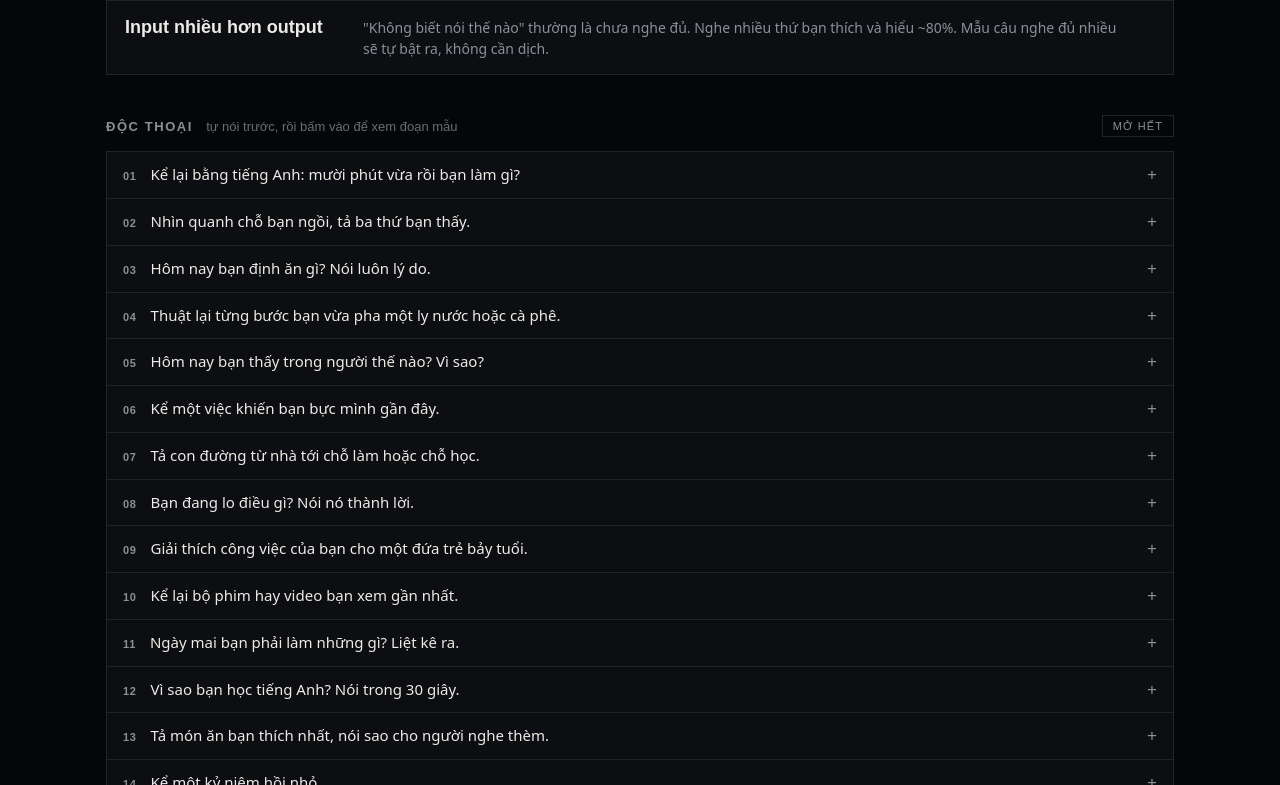
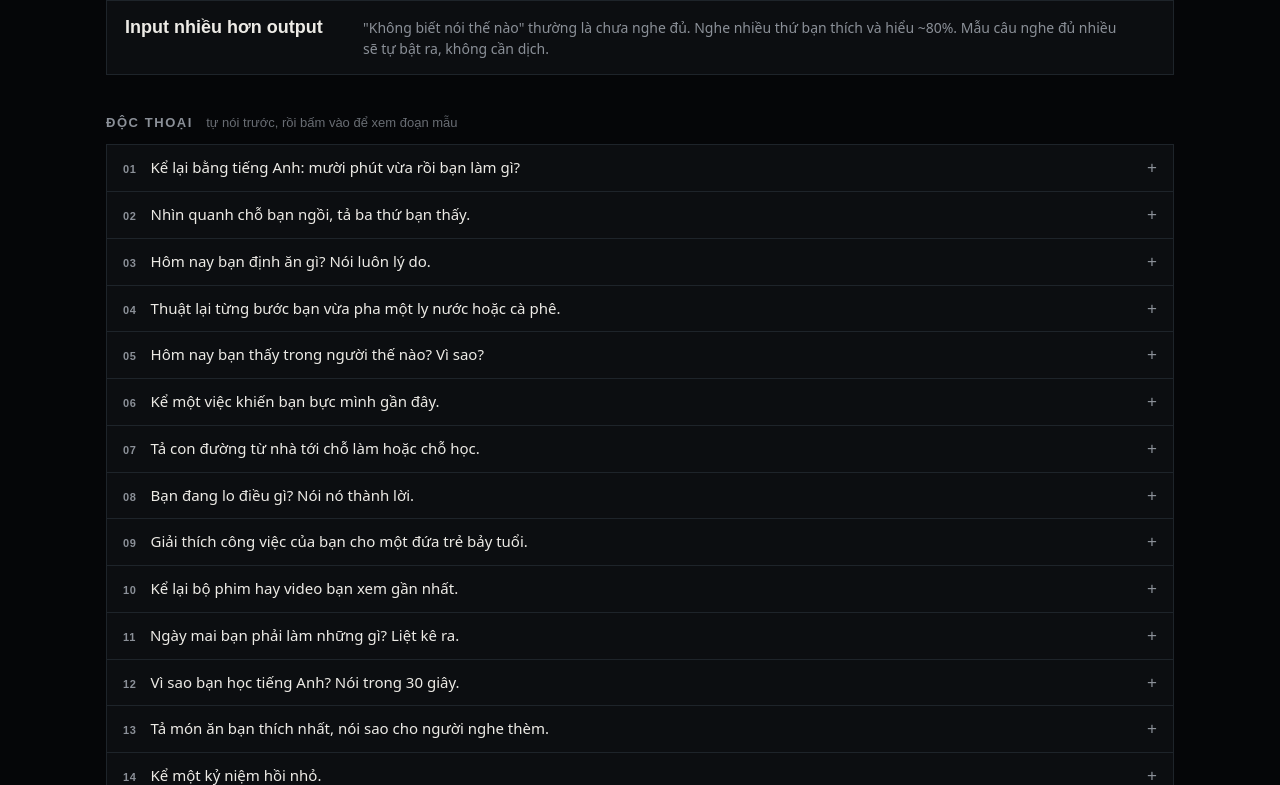
Before and after one commit to tmniosc/language_study, a plain HTML site: page english_study/src/en-speak/index.html in a window 1280 px wide. Shown: the part 995-1780 px from the top of the page. Drawn offline with Linux system fonts and the light colour scheme; a web font is replaced by a local one.

Commit message:
en-speak: mở một mục thì các mục khác đóng, bỏ nút Mở hết / Gập hết
Co-Authored-By: Claude Opus 5.5 <noreply@anthropic.com>

```diff
--- a/english_study/src/en-speak/app.js
+++ b/english_study/src/en-speak/app.js
@@ -47,23 +47,16 @@
     ).join("");
   }
 
-  // Nút "Mở hết / Gập hết" của từng mục.
-  document.querySelectorAll("[data-toggle]").forEach(btn => {
-    const list = document.getElementById(btn.dataset.toggle);
+  // Mỗi danh sách chỉ mở một mục: mở mục này thì đóng các mục còn lại. Mục đóng phía trên
+  // làm trang co lại, nên kéo mục vừa mở vào khung nhìn nếu nó trôi lên quá mép trên.
+  [self, bank].forEach(list => {
     if(!list) return;
-    const sync = () => {
-      const all = list.querySelectorAll("details"), open = list.querySelectorAll("details[open]");
-      const full = all.length > 0 && open.length === all.length;
-      btn.textContent = full ? "Gập hết" : "Mở hết";
-      btn.setAttribute("aria-pressed", full ? "true" : "false");
-    };
-    btn.addEventListener("click", () => {
-      const all = list.querySelectorAll("details");
-      const full = list.querySelectorAll("details[open]").length === all.length;
-      all.forEach(d => { d.open = !full; });
-      sync();
-    });
-    list.addEventListener("toggle", sync, true);
-    sync();
+    list.addEventListener("toggle", e => {
+      const d = e.target;
+      if(!(d instanceof HTMLDetailsElement) || !d.open) return;
+      list.querySelectorAll("details[open]").forEach(o => { if(o !== d) o.open = false; });
+      const top = d.getBoundingClientRect().top;
+      if(top < 0) d.scrollIntoView({block: "start"});
+    }, true);
   });
 })();
--- a/english_study/src/en-speak/index.html
+++ b/english_study/src/en-speak/index.html
@@ -76,19 +76,13 @@
 
   <!-- ---- Độc thoại ---- -->
   <section class="block" aria-labelledby="h-self">
-    <div class="blockbar">
-      <h2 id="h-self" class="blockh">Độc thoại <span class="sub">tự nói trước, rồi bấm vào để xem đoạn mẫu</span></h2>
-      <button type="button" class="toggleall" data-toggle="selftalkList" aria-pressed="false">Mở hết</button>
-    </div>
+    <h2 id="h-self" class="blockh">Độc thoại <span class="sub">tự nói trước, rồi bấm vào để xem đoạn mẫu</span></h2>
     <ol id="selftalkList" class="slist"></ol>
   </section>
 
   <!-- ---- Ngân hàng ý ---- -->
   <section class="block" aria-labelledby="h-bank">
-    <div class="blockbar">
-      <h2 id="h-bank" class="blockh">Ngân hàng ý <span class="sub">có ý này — bấm vào để xem cách nói</span></h2>
-      <button type="button" class="toggleall" data-toggle="intentBank" aria-pressed="false">Mở hết</button>
-    </div>
+    <h2 id="h-bank" class="blockh">Ngân hàng ý <span class="sub">có ý này — bấm vào để xem cách nói</span></h2>
     <ol id="intentBank" class="bank"></ol>
   </section>
 
--- a/english_study/src/en-speak/style.css
+++ b/english_study/src/en-speak/style.css
@@ -57,15 +57,7 @@ h1 i{font-style:normal; color:var(--muted); text-decoration:line-through; text-d
 .plist p{margin:0; color:var(--muted); font-size:14px; line-height:1.5; max-width:760px}
 @media (min-width:720px){.plist li{grid-template-columns:210px 1fr; align-items:baseline}}
 
-/* nút Mở hết / Gập hết, nằm cuối dòng tiêu đề mục */
-.blockbar{display:flex; align-items:center; flex-wrap:wrap; gap:8px 16px; margin:0 0 14px}
-.blockbar .blockh{margin:0}
-.toggleall{margin-left:auto; background:none; border:1px solid var(--line); color:var(--muted); cursor:pointer;
-  padding:4px 10px; font:500 11px "Google Sans", sans-serif; letter-spacing:.1em; text-transform:uppercase}
-.toggleall:hover{color:var(--ink); border-color:var(--muted)}
-.toggleall:focus-visible{outline:2px solid var(--en); outline-offset:2px}
-
-/* ---- hai danh sách bấm-để-sổ: mỗi dòng một <details> ---- */
+/* ---- hai danh sách bấm-để-sổ: mỗi dòng một <details>, mở cái này thì cái khác đóng ---- */
 .slist, .bank{list-style:none; margin:0; padding:0; display:grid; gap:1px; background:var(--line); border:1px solid var(--line)}
 .slist{counter-reset:s}
 .slist > li, .bank > li{background:var(--panel)}
```
